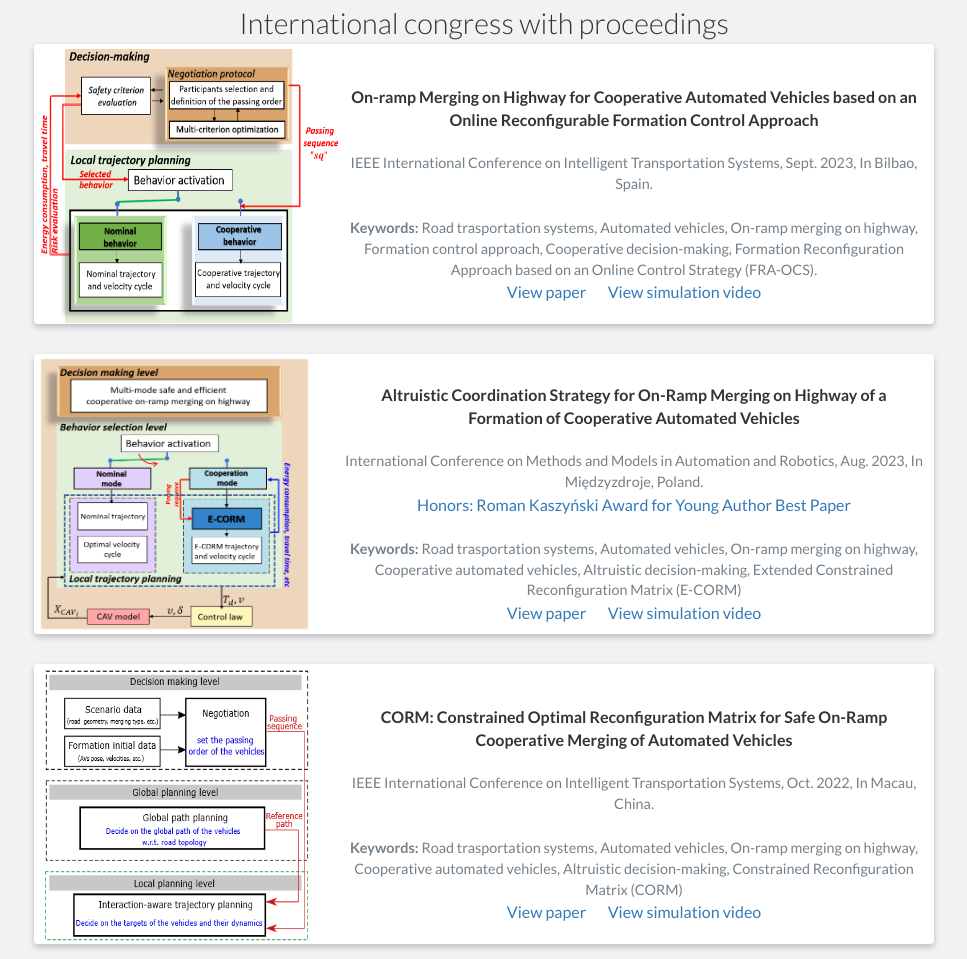
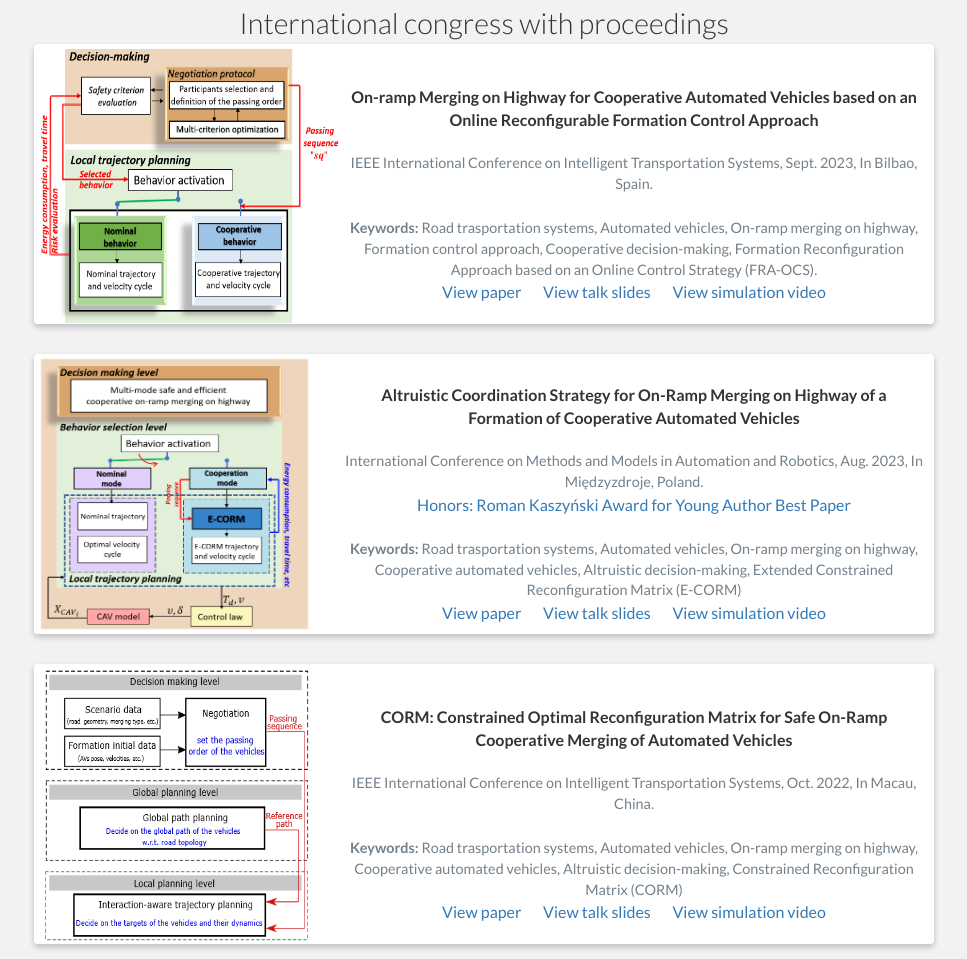
Before and after one commit to saidilyes/saidilyes.github.io, a website: page index.html in a window 1280 px wide. Shown: the part 3061-4020 px from the top of the page, without its empty margins (156-1123 px from the left). Drawn offline with nearby package versions, Linux system fonts and the light colour scheme.

Commit message:
Talks_update

```diff
--- a/index.html
+++ b/index.html
@@ -196,7 +196,7 @@
 
                         <br>
                         <p> <b>Keywords:</b> Road trasportation systems, Automated vehicles, On-ramp merging on highway, Formation control approach, Cooperative decision-making, Formation Reconfiguration Approach based on an Online Control Strategy (FRA-OCS).</p>
-                        <a href="https://ieeexplore.ieee.org/document/10422689">View paper</a> &nbsp &nbsp &nbsp  <a href="https://youtu.be/3gDSq5L3m-c">View simulation video</a>
+                        <a href="https://ieeexplore.ieee.org/document/10422689">View paper</a> &nbsp &nbsp &nbsp  <a href="https://saidilyes.github.io/Online/ITSC_23_Slides.pdf">View talk slides</a> &nbsp &nbsp &nbsp  <a href="https://youtu.be/3gDSq5L3m-c">View simulation video</a>
                     </div>
                     <!-- End .project-info -->
                 </div>
@@ -218,7 +218,7 @@
                         <br>
                         <p> <b>Keywords:</b>     Road trasportation systems, Automated vehicles, On-ramp merging on highway, Cooperative automated vehicles, Altruistic decision-making, Extended Constrained Reconfiguration Matrix (E-CORM)
                         </p>
-                        <a href="https://ieeexplore.ieee.org/document/10242397">View paper</a> &nbsp &nbsp &nbsp  <a href="https://youtu.be/-h97Qz7K3F4">View simulation video</a>
+                        <a href="https://ieeexplore.ieee.org/document/10242397">View paper</a> &nbsp &nbsp &nbsp  <a href="https://saidilyes.github.io/Online/MMAR_Slides.pdf">View talk slides</a> &nbsp &nbsp &nbsp  <a href="https://youtu.be/-h97Qz7K3F4">View simulation video</a>
                         <br>
                         <p></p>
                     </div>
@@ -240,7 +240,7 @@
                         <br>
                         <p> <b>Keywords:</b>     Road trasportation systems, Automated vehicles, On-ramp merging on highway, Cooperative automated vehicles, Altruistic decision-making, Constrained Reconfiguration Matrix (CORM)
                         </p>
-                        <a href="https://ieeexplore.ieee.org/document/9921870">View paper</a> &nbsp &nbsp &nbsp  <a href="https://youtu.be/UM2cLt74pVM">View simulation video</a>
+                        <a href="https://ieeexplore.ieee.org/document/9921870">View paper</a> &nbsp &nbsp &nbsp  <a href="https://saidilyes.github.io/Online/ITSC_22_Slides.pdf">View talk slides</a> &nbsp &nbsp &nbsp  <a href="https://youtu.be/UM2cLt74pVM">View simulation video</a>
                     </div>
                     <!-- End .project-info -->
                 </div>
```
Also changed, not shown: 3 other files.
